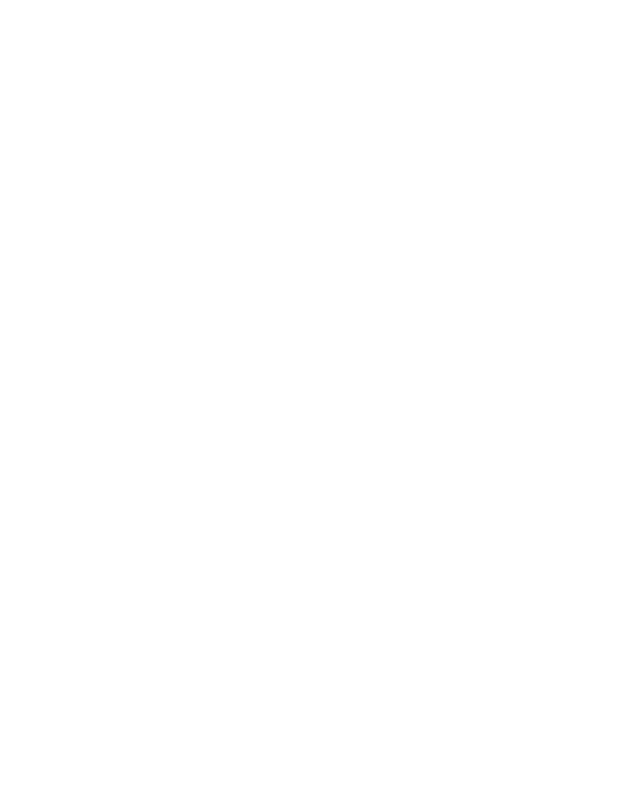
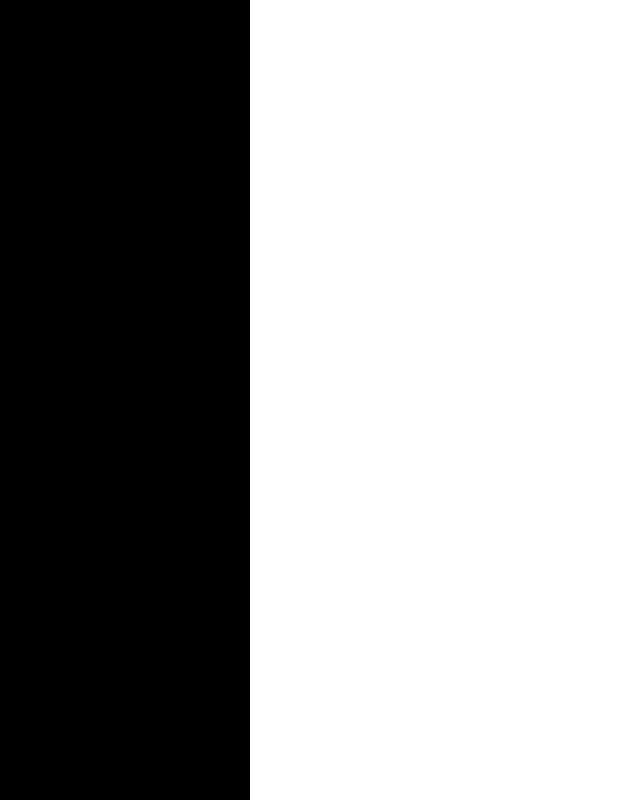
Before and after one commit to igormartins4/wikistar, a plain HTML site: page index.html in a window 1280 px wide. Shown: the whole page, without its empty margins (0-640 px from the left). Drawn offline with Linux system fonts and the light colour scheme.

Commit message:
feat: Adicionar menu lateral ao index.html

```diff
--- a/index.html
+++ b/index.html
@@ -8,6 +8,8 @@
     <title>Document</title>
 </head>
 <body>
-
+    <div class="container">
+        <div class="lateral-menu"></div>
+    </div>
 </body>
 </html>
```
